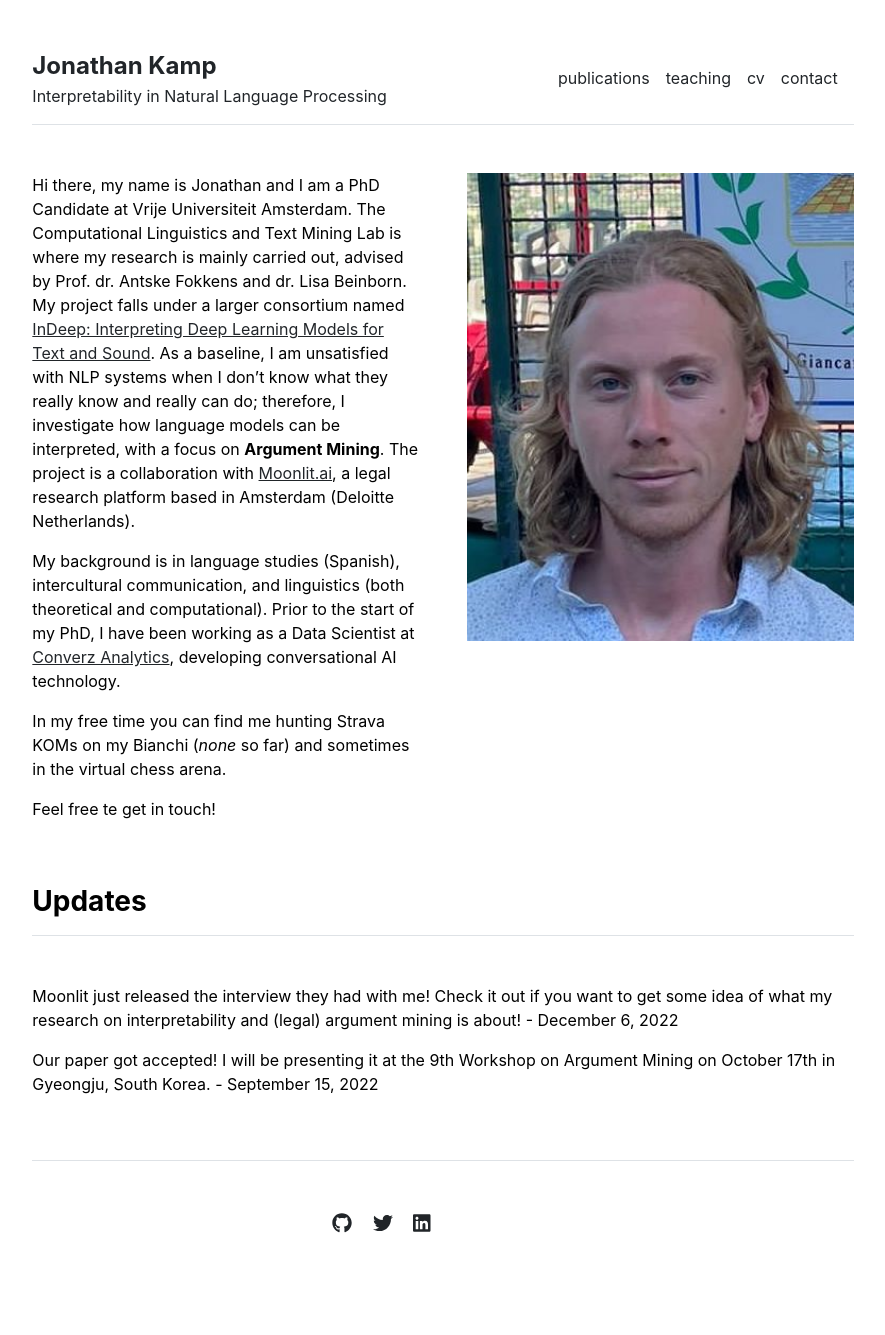
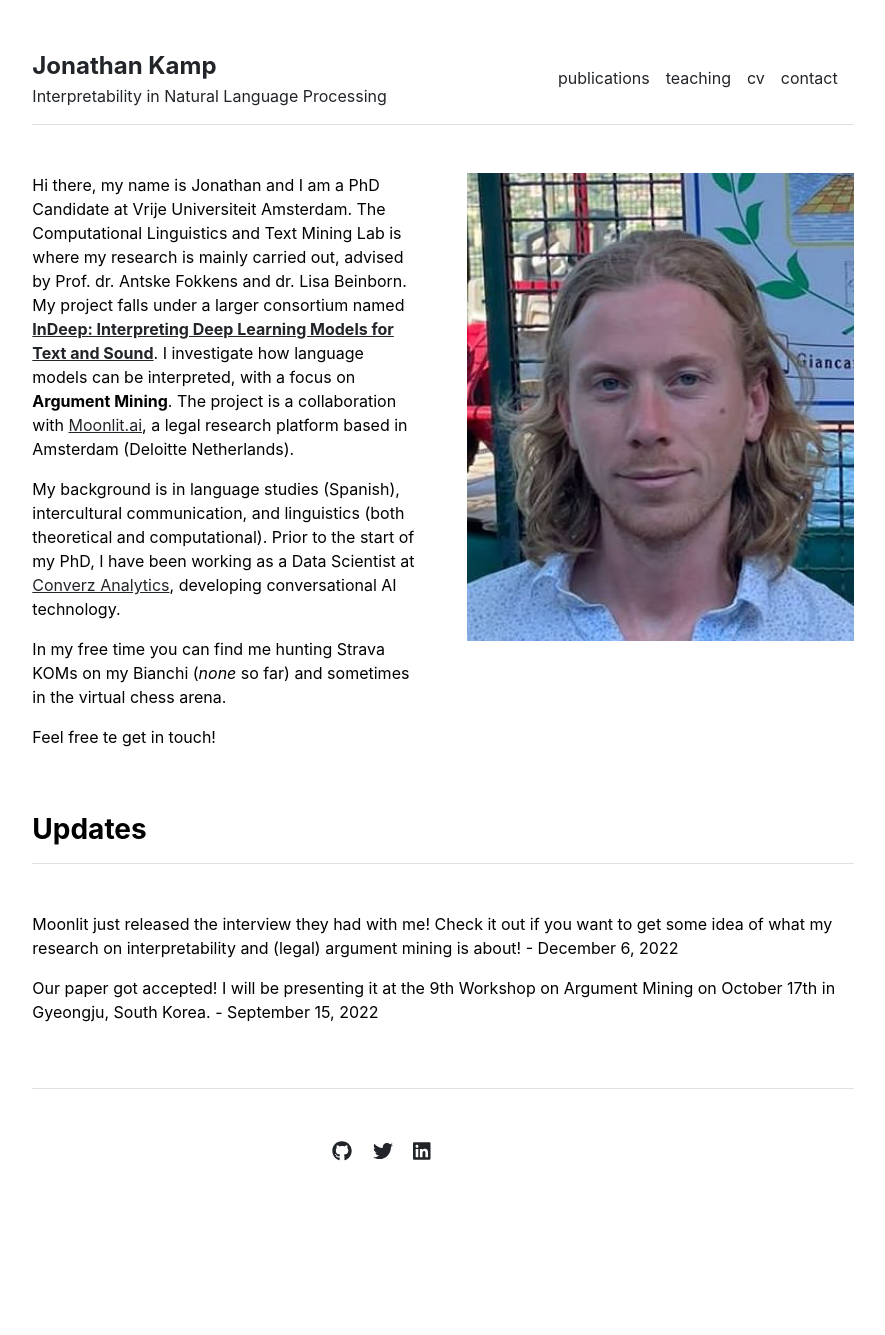
Before and after one commit to jbkamp/jbkamp.github.io, a Jekyll site: the page built from index.md, in a window 1280 px wide. Shown: the whole page, without its empty margins (197-1082 px from the left). Built offline with Jekyll 4.4.1, drawn with Linux system fonts in a browser that asks for light colours; after the commit the page ends 1263 px from its top, so only the background shows below that.

Commit message:
mod index text

```diff
--- a/index.md
+++ b/index.md
@@ -3,7 +3,7 @@
 title: "Home"
 ---
 
-Hi there, my name is Jonathan and I am a PhD Candidate at Vrije Universiteit Amsterdam. The Computational Linguistics and Text Mining Lab is where my research is mainly carried out, advised by Prof. dr. Antske Fokkens and dr. Lisa Beinborn. My project falls under a larger consortium named <a href="https://interpretingdl.github.io/">InDeep: Interpreting Deep Learning Models for Text and Sound</a>. As a baseline, I am unsatisfied with NLP systems when I don't know what they really know and really can do; therefore, I investigate how language models can be interpreted, with a focus on <b>Argument Mining</b>. The project is a collaboration with <a href="https://moonlit.ai">Moonlit.ai</a>, a legal research platform based in Amsterdam (Deloitte Netherlands).
+Hi there, my name is Jonathan and I am a PhD Candidate at Vrije Universiteit Amsterdam. The Computational Linguistics and Text Mining Lab is where my research is mainly carried out, advised by Prof. dr. Antske Fokkens and dr. Lisa Beinborn. My project falls under a larger consortium named <a href="https://interpretingdl.github.io/"><b>InDeep: Interpreting Deep Learning Models for Text and Sound</b></a>. I investigate how language models can be interpreted, with a focus on <b>Argument Mining</b>. The project is a collaboration with <a href="https://moonlit.ai">Moonlit.ai</a>, a legal research platform based in Amsterdam (Deloitte Netherlands).
 
 My background is in language studies (Spanish), intercultural communication, and linguistics (both theoretical and computational). Prior to the start of my PhD, I have been working as a Data Scientist at <a href="https://www.converz.co">Converz Analytics</a>, developing conversational AI technology.
 
```
